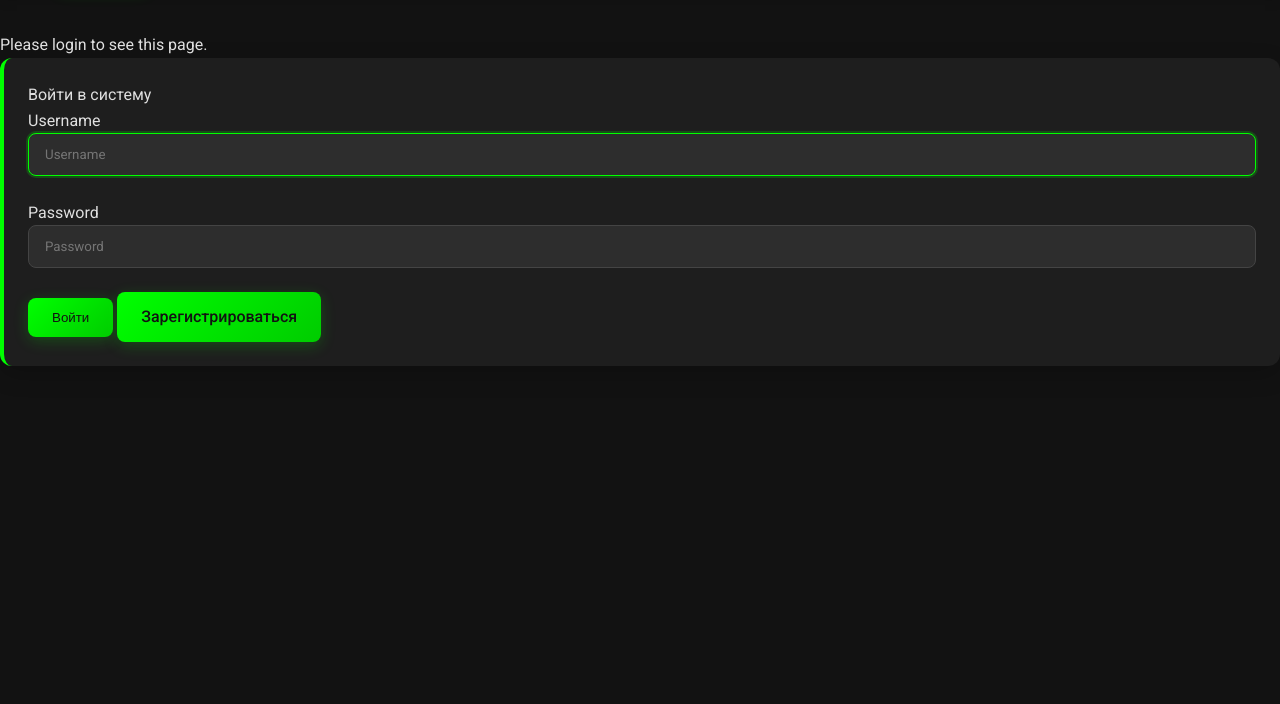
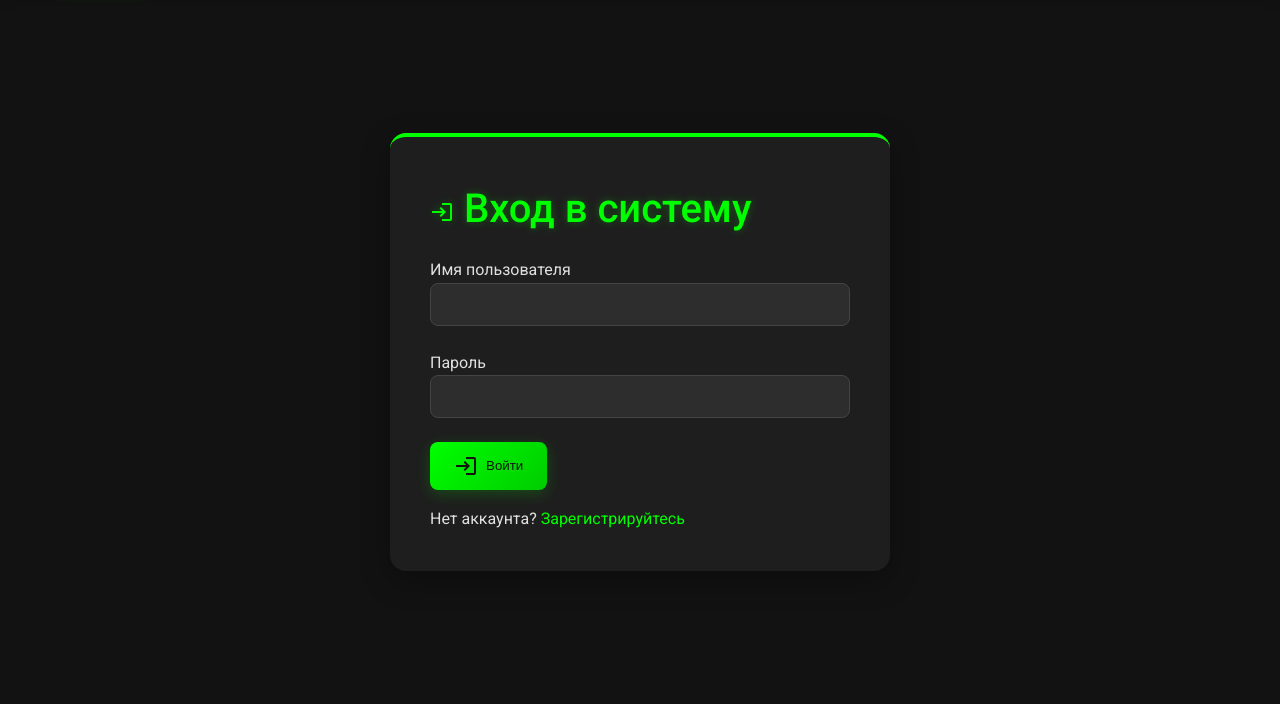
Before and after one commit to Busyaska/Hahaton, a Django app: page /auth/login/?next=/sight/create/ in a window 1280 px wide. Shown: the part 126-830 px from the top of the page. Before the commit the page ends 800 px from the top, so only its background shows below. Run offline with Django 5.2, Linux system fonts and the light colour scheme; some libraries are stand-ins or nearby versions.

Commit message:
Update login.html

```diff
--- a/YandexMapNanigation/templates/registration/login.html
+++ b/YandexMapNanigation/templates/registration/login.html
@@ -1,37 +1,45 @@
 {% extends "base.html" %}
-{% load django_bootstrap5 %}
+{% load static %}
+
+{% block title %}Вход{% endblock %}
+
+{% block extra_head %}
+  <link rel="stylesheet" href="{% static 'css/auth.css' %}">
+{% endblock %}
 
 {% block content %}
+<div class="auth-container">
+  <div class="auth-card">
+    <h1><i class="material-icons">login</i> Вход в систему</h1>
 
-<!-- Этот блок мы уберём, в нашей форме ошибки выводятся внутри формы. -->
     {% if form.errors %}
-<p>Your username and password didn't match. Please try again.</p>
+    <div class="alert alert-error">
+      Неверное имя пользователя или пароль
+    </div>
     {% endif %}
 
-{% if next %}
-    {% if user.is_authenticated %}
-    <p>Your account doesn't have access to this page. To proceed,
-    please login with an account that has access.</p>
-    {% else %}
-    <p>Please login to see this page.</p>
-    {% endif %}
-{% endif %}
+    <form method="post" class="auth-form">
+      {% csrf_token %}
 
-<div class="card col-4 m-3">
-    <div class="card-header">
-      Войти в систему
+      <div class="form-group">
+        <label for="id_username">Имя пользователя</label>
+        <input type="text" name="username" id="id_username" class="form-control" required>
       </div>
-    <div class="card-body">
-      <form method="post" action="{% url 'login' %}">
-        {% csrf_token %}
-        {% bootstrap_form form %}
-        <input type="hidden" name="next" value="{{ next }}">
-        <div class="d-flex justify-content-between align-items-center">
-          {% bootstrap_button button_type="submit" content="Войти" %}
-          <a class="btn btn-primary ms-2" href="{% url 'registration' %}">Зарегистрироваться</a>
+
+      <div class="form-group">
+        <label for="id_password">Пароль</label>
+        <input type="password" name="password" id="id_password" class="form-control" required>
+      </div>
+
+      <button type="submit" class="btn">
+        <i class="material-icons">login</i>
+        Войти
+      </button>
+
+      <div class="auth-links mt-2">
+        Нет аккаунта? <a href="{% url 'registration' %}">Зарегистрируйтесь</a>
       </div>
     </form>
   </div>
 </div>
-
 {% endblock %}
```
Lines whose indentation alone changed are shown as unchanged.
